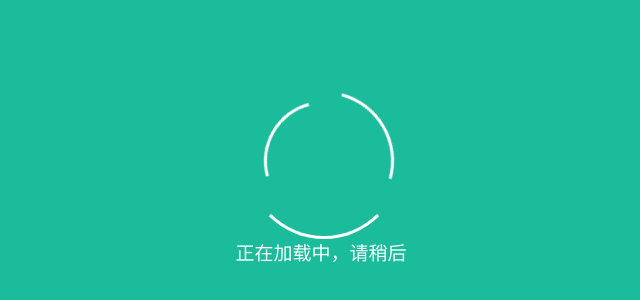
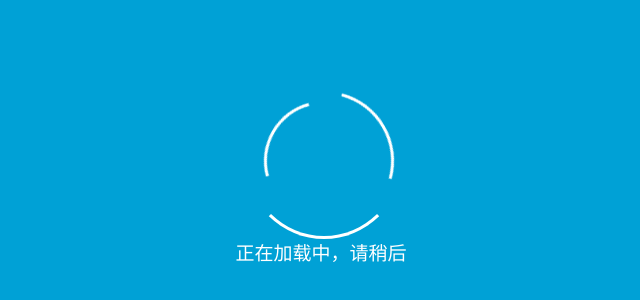
Before and after one commit to Yzygenius/guangdianhulian, a plain HTML site: page loading2.html in a window 1280 px wide. Shown: the part 242-542 px from the top of the page, without its empty margins (319-959 px from the left). Drawn offline with Linux system fonts and the light colour scheme.

Commit message:
Update loading2.html

```diff
--- a/loading2.html
+++ b/loading2.html
@@ -108,7 +108,7 @@
     top: 0;
     width: 51%;
     height: 100%;
-    background: #1abc9c;/*背景色 原#1abc9c */
+    background: #00a1d6;/*背景色 原#1abc9c */
     z-index: 1000;
     -webkit-transform: translateX(0);
     -ms-transform: translateX(0);
```
